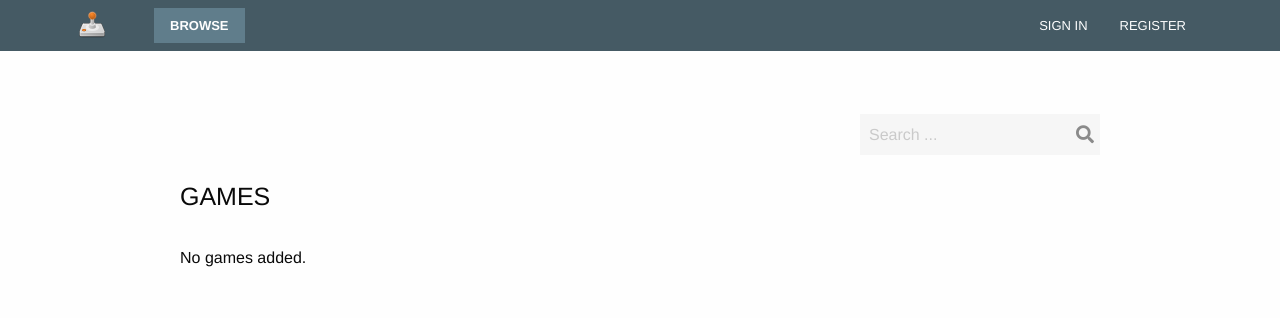
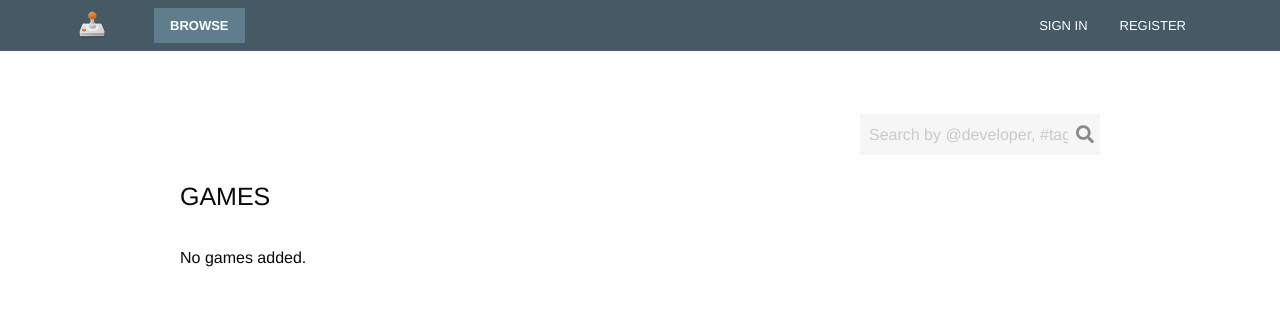
Before and after one commit to hien-cao/Game-online-shop, a Django app: page /games/ in a window 1280 px wide. Shown: the top 318 px of the page. Run offline with Django 3.2, Linux system fonts and the light colour scheme; data that the repository does not hold is empty; some libraries are stand-ins or nearby versions.

Commit message:
update search input title

```diff
--- a/apps/game/templates/search_form.html
+++ b/apps/game/templates/search_form.html
@@ -1,6 +1,6 @@
 <form action="{{ search_url }}" id="search-form" role="form" method="GET">
   <div id="autosuggestion-input">
-    <input id="searchterm" type="text" placeholder="Search ..." autocomplete="off" name="search_term" value="{{ value.search_term }}">
+    <input id="searchterm" type="text" placeholder="Search by @developer, #tag or name..." title="Search by @developer, #tag or name..." autocomplete="off" name="search_term" value="{{ value.search_term }}">
     <button type="submit" id="search_btn">
       <i class="fas fa-search"></i>
     </button>
```
